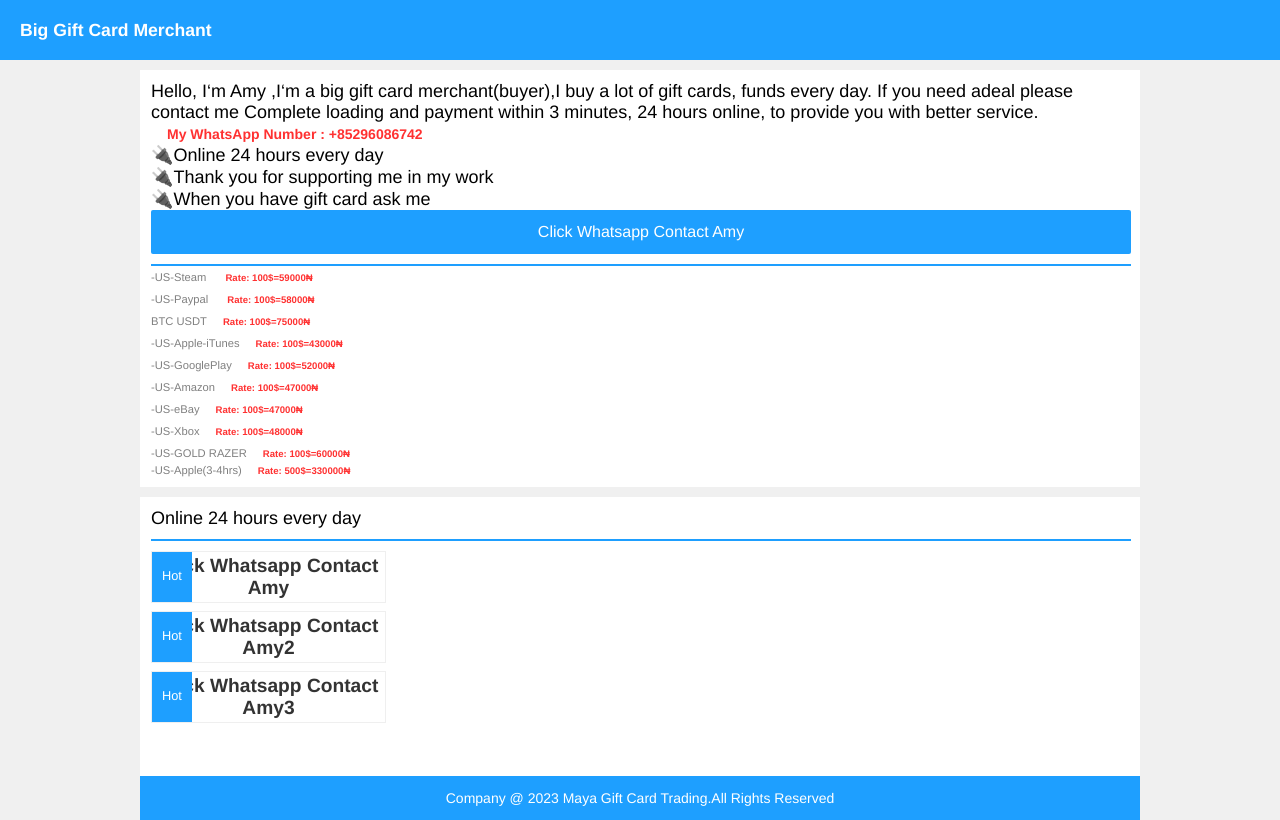
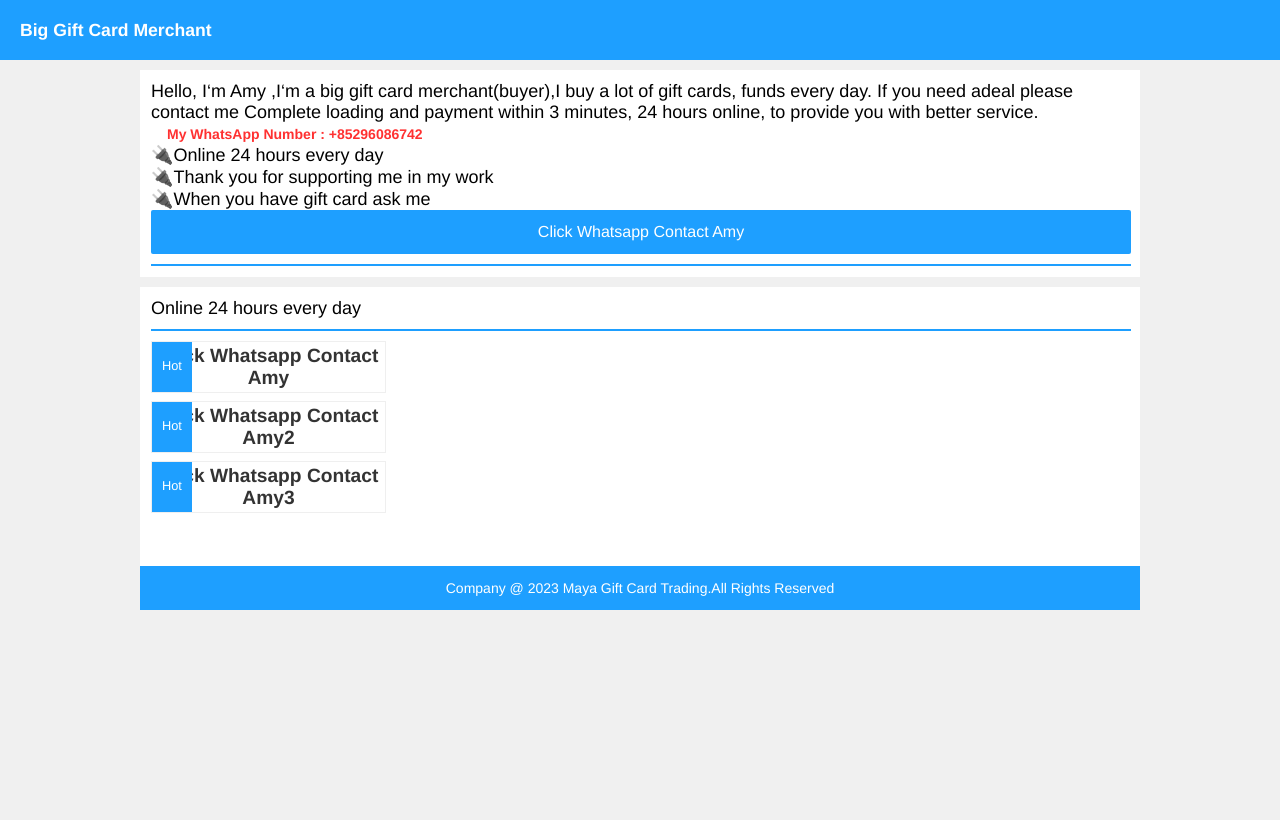
Before and after one commit to xiaobu2023/gads, a plain HTML site: page docs/index.html in a window 1280 px wide. Drawn offline with Linux system fonts and the light colour scheme.

Commit message:
202304190215

```diff
--- a/docs/index.html
+++ b/docs/index.html
@@ -96,42 +96,6 @@
 🔌When you have gift card ask me
 <a class="layui-btn layui-btn-lg layui-btn-fluid layui-btn-normal" href="https://wa.me/+85296086742/?text=HI">Click Whatsapp Contact Amy</a>
 		</div>
-		<div class="header-order-sn">
-			<span>-US-Steam</span>
-			<span class="card_rate">
-            	Rate: 100$=59000₦
-            </span>
-		</div>
-		<div class="header-order-sn">
-			<span>-US-Paypal</span>
-			<span class="card_rate">
-            	Rate: 100$=58000₦
-            </span>
-		</div>
-		<div class="header-order-sn">
-			<span>BTC USDT</span><span class="card_rate">Rate: 100$=75000₦</span>
-		</div>
-		<div class="header-order-sn">
-			<span>-US-Apple-iTunes</span><span class="card_rate">Rate: 100$=43000₦</span>
-		</div>
-		<div class="header-order-sn">
-			<span>-US-GooglePlay</span><span class="card_rate">Rate: 100$=52000₦</span>
-		</div>
-		<div class="header-order-sn">
-			<span>-US-Amazon</span><span class="card_rate">Rate: 100$=47000₦</span>
-		</div>
-		<div class="header-order-sn">
-			<span>-US-eBay</span><span class="card_rate">Rate: 100$=47000₦</span>
-		</div>
-		<div class="header-order-sn">
-			<span>-US-Xbox</span><span class="card_rate">Rate: 100$=48000₦</span>
-		</div>
-		<div class="header-order-sn">
-			<span>-US-GOLD RAZER</span><span class="card_rate">Rate: 100$=60000₦</span>
-		</div>
-		<div class="header-order-amount">
-			<span>-US-Apple(3-4hrs)</span><span class="card_rate">Rate: 500$=330000₦</span>
-		</div>
 
 
 	</div>
```
